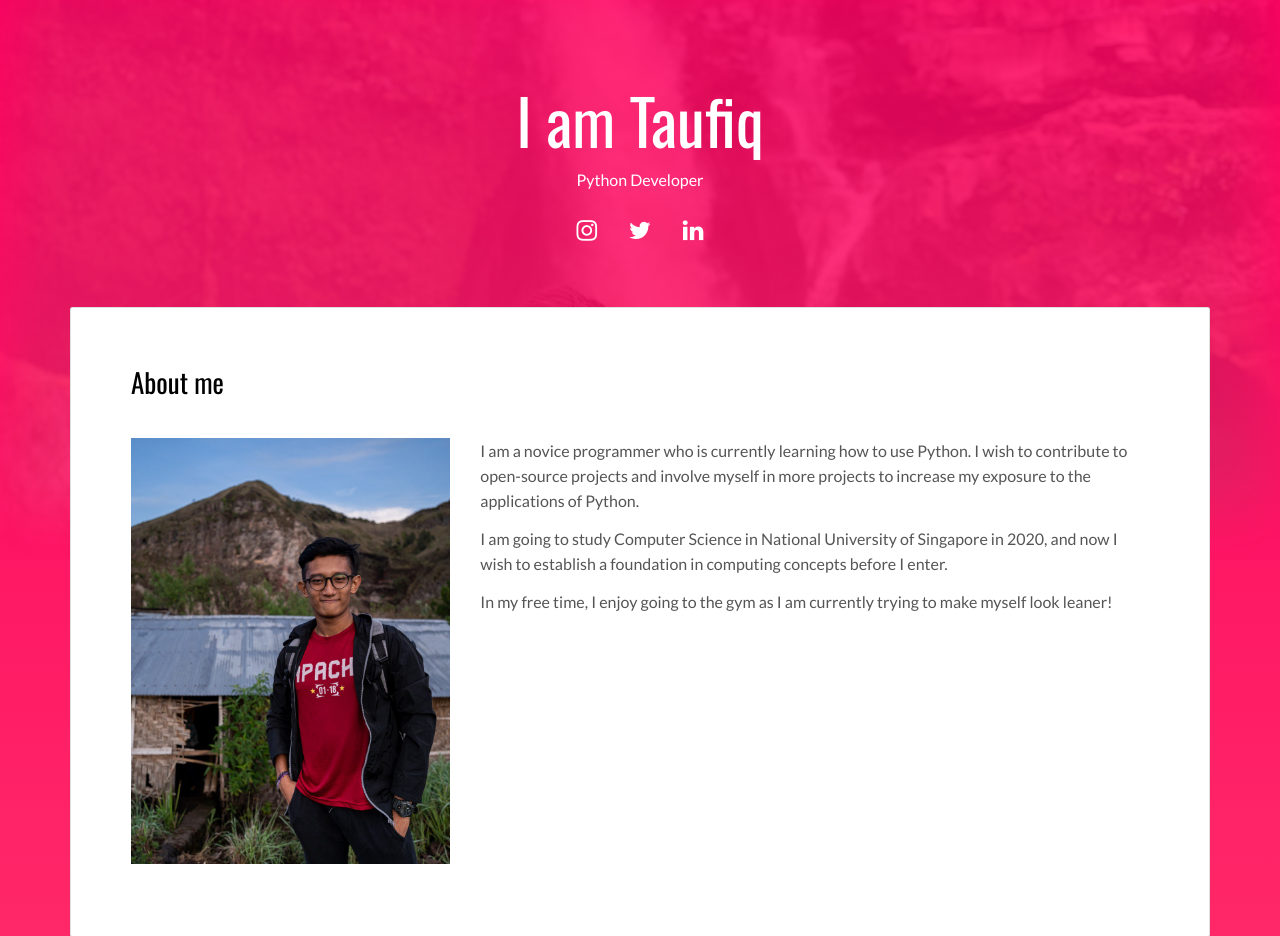
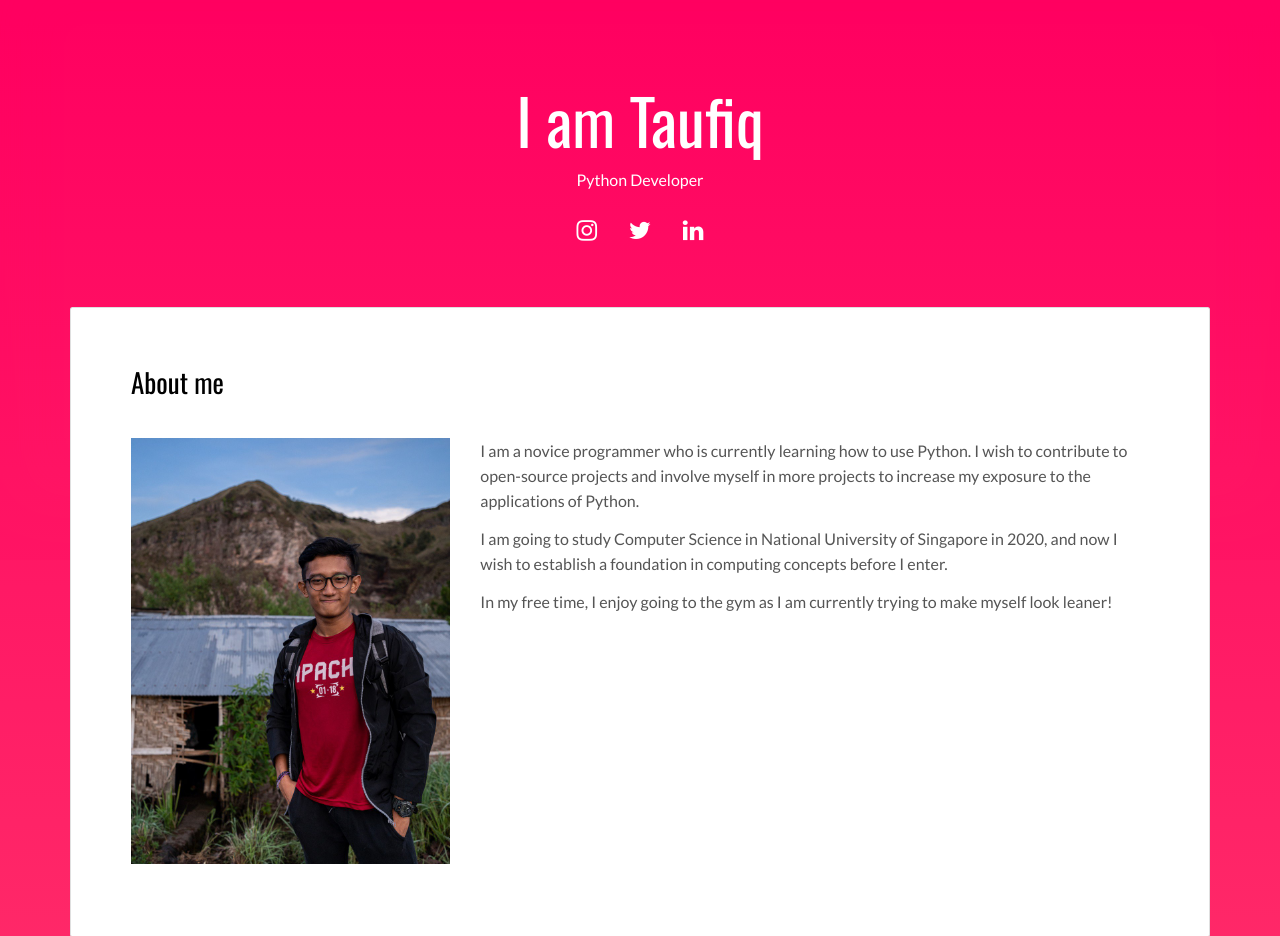
Before and after one commit to tau-bar/portfolio, a Flask app: page / in a window 1280 px wide. Shown: the top 936 px of the page. Run offline with Flask 2, Linux system fonts and the light colour scheme; some libraries are stand-ins or nearby versions.

Commit message:
updated index

```diff
--- a/templates/index.html
+++ b/templates/index.html
@@ -22,7 +22,7 @@
 <body class="">
 
 <!-- Add your content of header -->
-<div class="background-color-layer" style="background-image: url('./static/assets/images/me1.jpg')"
+<div class="background-color-layer"
 ></div>
 <main class="content-wrapper">
   <header class="white-text-container section-container">
```
